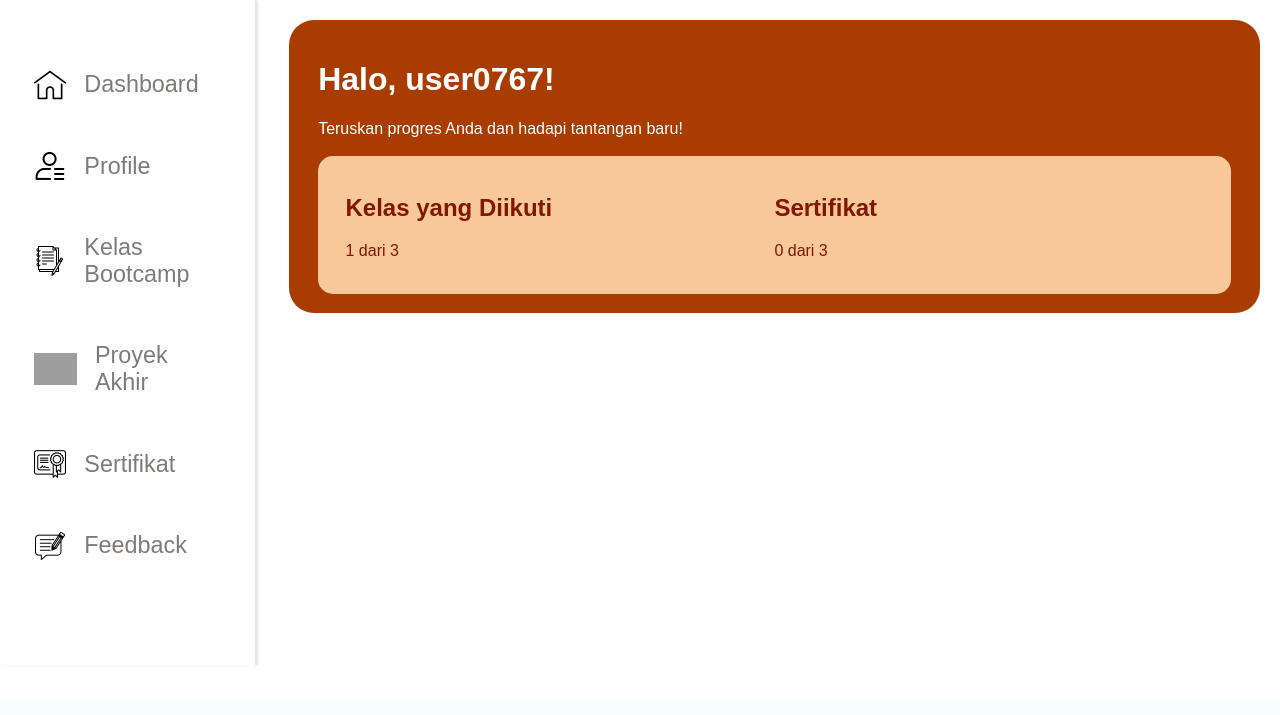
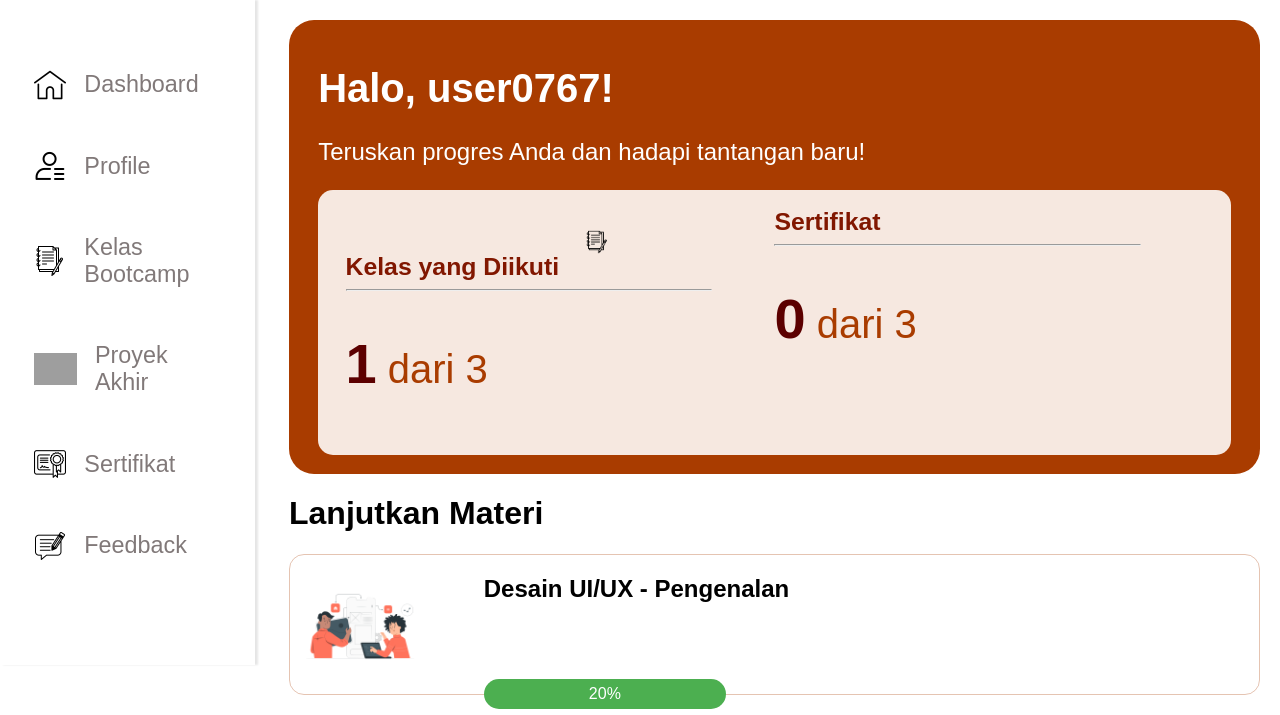
Before and after one commit to choiZalfaa98/bootcamp_tech-three, a PHP site: page /dashboard.html in a window 1280 px wide. Shown: the part 100-815 px from the top of the page. Before the commit the page ends 765 px from the top, so only its background shows below. Run offline with PHP 8.4, Linux system fonts and the light colour scheme; grey boxes are pictures that could not be loaded.

Commit message:
update dashboard content

```diff
--- a/dashboard.css
+++ b/dashboard.css
@@ -99,8 +99,16 @@ main {
   color: #FFFFFF;
 }
 
+#haloUser {
+  font-size: 5vh;
+}
+
+#teruskanProgresAnda {
+  font-size: 3vh;
+}
+
 #innerSquare {
-  background-color: #f9c899;
+  background-color: #f6e8e0;
   border-radius: 15px;
   max-width: 100%;
   max-height: 100%;
@@ -110,3 +118,66 @@ main {
   grid-template-columns: repeat(2, 1fr);
   color: #811700;
 }
+
+.titleSubSquareMotivate {
+  font-size: 155%;
+  display: inline;
+}
+
+.iconAdjustInner {
+  max-height: 3vh;
+  padding: 5%;
+  display: inline;
+}
+
+.jumlahMotivate {
+  font-size: 5vh;
+  color: #A93C00;
+}
+
+hr {
+  margin-left: 0;
+  width: 85%;
+  color: #5C0000;
+}
+
+.jumlahMotivateBold {
+  font-size: 7vh;
+  font-weight: bolder;
+  color: #5C0000;
+}
+
+#materiSquare {
+  border: 1px solid rgba(169, 60, 0, 0.3);
+  border-radius: 15px;
+  display: grid;
+  grid-template-columns: 20% 50% 30%;
+}
+
+.progress-container {
+  width: 100%;
+  background-color: #f3f3f3;
+  border-radius: 25px;
+  margin: 20px 0;
+}
+
+.progress-bar {
+  width: 50%; /* Adjust the width to represent progress */
+  height: 30px;
+  background-color: #4caf50;
+  text-align: center;
+  line-height: 30px; /* Same as height to center text vertically */
+  color: white;
+  border-radius: 25px;
+}
+
+.imgBoxAdjust {
+  object-fit: contain;
+  max-height: 15vh;
+  padding: 5%;
+}
+
+.divideTitleBar {
+  display: grid;
+  grid-template-rows: 75% 25%;
+}
--- a/dashboard.html
+++ b/dashboard.html
@@ -68,20 +68,35 @@
       <!--halaman konten (center)-->
       <div class="content">
         <div id="motivationSquare">
-          <h1>Halo, user0767!</h1>
-          <p>Teruskan progres Anda dan hadapi tantangan baru!</p>
+          <h1 id="haloUser">Halo, user0767!</h1>
+          <p id="teruskanProgresAnda">Teruskan progres Anda dan hadapi tantangan baru!</p>
           <div id="innerSquare">
             <!--jumlah kelas yang diikuti-->
             <section>
-              <h1>Kelas yang Diikuti</h1>
-              <p><span>1</span> dari 3</p>
+              <h1 class="titleSubSquareMotivate">Kelas yang Diikuti</h1>
+              <img class="iconAdjustInner" src="kelasSayaIcon.png">
+              <hr>
+              <p class="jumlahMotivate"><span class="jumlahMotivateBold">1</span> dari 3</p>
             </section>
             <!--sertifikat-->
             <section>
-              <h1>Sertifikat</h1>
-              <p><span>0</span> dari 3</p>
+              <h1 class="titleSubSquareMotivate">Sertifikat</h1>
+              <hr>
+              <p class="jumlahMotivate"><span class="jumlahMotivateBold">0</span> dari 3</p>
             </section>
           </div>
+        </div>
+
+        <!--lanjutkan progres kelas-->
+        <h1>Lanjutkan Materi</h1>
+        <div id="materiSquare">
+          <img class="imgBoxAdjust" src="uiux.png">
+          <section class="divideTitleBar">
+            <h1>Desain UI/UX - Pengenalan</h1>
+            <div class="progress-container">
+              <div class="progress-bar">20%</div>
+            </div>
+          </section>
         </div>
       </div>
     </main>
```
